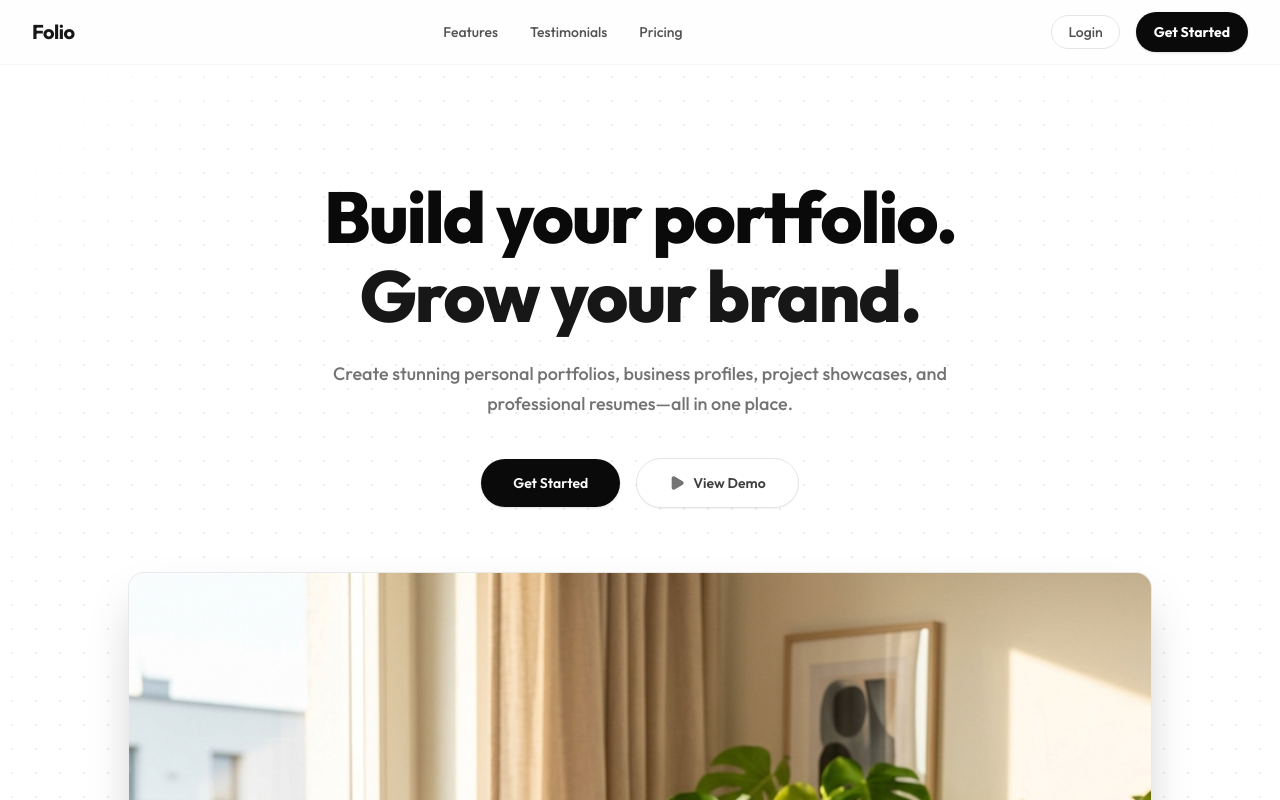
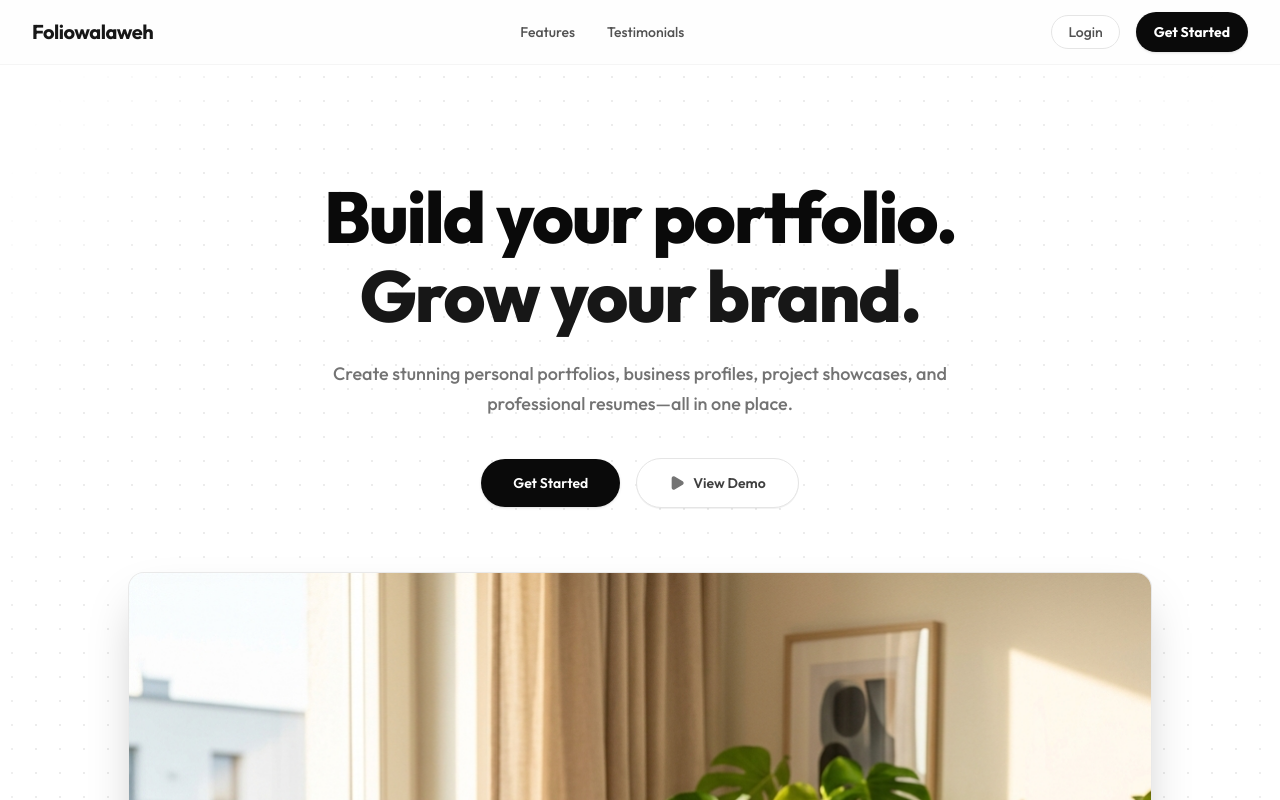
Before and after one commit to sushitrash06/porto-admin-fe, a React (Vite) app: page / in a window 1280 px wide. Shown: the top 800 px of the page. Built offline with nearby package versions, Linux system fonts and the light colour scheme.

Commit message:
feat: add layout components, landing page, login page, and application entry point

```diff
--- a/index.html
+++ b/index.html
@@ -4,7 +4,7 @@
     <meta charset="UTF-8" />
     <link rel="icon" type="image/svg+xml" href="/favicon.svg" />
     <meta name="viewport" content="width=device-width, initial-scale=1.0" />
-    <title>porto-admin-dev-fe</title>
+    <title>Foliowalaweh</title>
   </head>
   <body>
     <div id="root"></div>
--- a/src/App.tsx
+++ b/src/App.tsx
@@ -217,7 +217,7 @@ function AppContent({ currentUser, handleLoginSuccess, handleLogout }: AppConten
           <div className="mx-auto max-w-7xl px-4 text-center sm:px-6 lg:px-8">
             <div className="flex flex-col items-center justify-between gap-4 sm:flex-row">
               <span className="font-sans text-xs text-neutral-450">
-                © {new Date().getFullYear()} AdminPortfolio Hub. Complete persistent sandbox directory.
+                © {new Date().getFullYear()} Foliowalaweh Hub. Complete persistent sandbox directory.
               </span>
               <div className="flex items-center space-x-1 font-mono text-[10px] text-neutral-400">
                 <Cpu className="h-3 w-3" />
--- a/src/components/organisms/AdminSidebar.tsx
+++ b/src/components/organisms/AdminSidebar.tsx
@@ -67,7 +67,7 @@ export const AdminSidebar: React.FC<AdminSidebarProps> = ({ currentUser }) => {
                         <LayoutDashboard className="h-4 w-4" />
                     </div>
                     <span className="font-sans text-lg font-bold text-white tracking-wide">
-                        PortoAdmin
+                        Foliowalaweh
                     </span>
                 </div>
             </div>
--- a/src/components/organisms/Navbar.tsx
+++ b/src/components/organisms/Navbar.tsx
@@ -72,7 +72,7 @@ export const Navbar: React.FC<NavbarProps> = ({ currentUser, onLogout }) => {
               </div>
               <div>
                 <span className="font-bold text-lg tracking-tight text-slate-900 font-sans">
-                  DevPortal
+                  Foliowalaweh
                 </span>
                 <span className="ml-1.5 rounded-md bg-slate-100 border border-slate-200 px-1.5 py-0.5 font-mono text-[9px] font-bold uppercase tracking-wider text-slate-500">
                   Admin
@@ -81,7 +81,7 @@ export const Navbar: React.FC<NavbarProps> = ({ currentUser, onLogout }) => {
             </>
           ) : (
             <span className="font-sans text-xl font-bold tracking-tight text-neutral-900">
-              Folio
+              Foliowalaweh
             </span>
           )}
         </div>
@@ -101,12 +101,12 @@ export const Navbar: React.FC<NavbarProps> = ({ currentUser, onLogout }) => {
             >
               Testimonials
             </button>
-            <button
+            {/* <button
               onClick={() => handleScrollTo('pricing')}
               className="text-sm font-medium text-neutral-600 hover:text-neutral-950 transition-colors cursor-pointer"
             >
               Pricing
-            </button>
+            </button> */}
           </nav>
         )}
 
--- a/src/components/pages/LandingPage.tsx
+++ b/src/components/pages/LandingPage.tsx
@@ -9,7 +9,7 @@ import { ProjectType } from '../../types';
 import type { Project } from '../../types';
 import {
     Briefcase, FolderGit2, Search, Calendar, Github, GraduationCap,
-    Sparkles, Code2, Globe, Loader2, Play, Check, Star, User, FileText
+    Sparkles, Code2, Globe, Loader2, Play, Star, User, FileText
 } from 'lucide-react';
 import { useProfile } from '../../hooks/useProfile';
 import { useMyExperiences } from '../../hooks/useExperiences';
@@ -220,7 +220,7 @@ export const LandingPage: React.FC = () => {
                                 ))}
                             </div>
                             <p className="text-neutral-600 text-sm leading-relaxed mb-6 font-medium italic">
-                                "Folio helped me organize my scattered side projects and career milestones into a single, cohesive timeline. I shared it on LinkedIn and got contacted by three recruiters within a week!"
+                                "Foliowalaweh helped me organize my scattered side projects and career milestones into a single, cohesive timeline. I shared it on LinkedIn and got contacted by three recruiters within a week!"
                             </p>
                             <div className="flex items-center gap-3">
                                 <div className="h-10 w-10 rounded-full bg-slate-205 flex items-center justify-center font-bold text-neutral-700 text-sm">
@@ -240,7 +240,7 @@ export const LandingPage: React.FC = () => {
                                 ))}
                             </div>
                             <p className="text-neutral-600 text-sm leading-relaxed mb-6 font-medium italic">
-                                "As a small digital agency, we needed a neat showcase that wasn't overly complex. Folio let us present our clients' success stories beautifully and cleanly. It's a game changer."
+                                "As a small digital agency, we needed a neat showcase that wasn't overly complex. Foliowalaweh let us present our clients' success stories beautifully and cleanly. It's a game changer."
                             </p>
                             <div className="flex items-center gap-3">
                                 <div className="h-10 w-10 rounded-full bg-slate-205 flex items-center justify-center font-bold text-neutral-700 text-sm">
@@ -255,7 +255,7 @@ export const LandingPage: React.FC = () => {
                     </div>
                 </section>
 
-                {/* Pricing Section */}
+                {/* Pricing Section (Temporarily hidden)
                 <section id="pricing" className="mx-auto max-w-7xl px-4 sm:px-6 lg:px-8 py-24 border-t border-neutral-100 scroll-mt-16 mb-12">
                     <div className="text-center mb-16">
                         <h2 className="text-3xl font-extrabold tracking-tight text-neutral-900 sm:text-4xl">
@@ -267,7 +267,7 @@ export const LandingPage: React.FC = () => {
                     </div>
 
                     <div className="grid grid-cols-1 md:grid-cols-3 gap-8 max-w-5xl mx-auto items-stretch">
-                        {/* Free Tier */}
+                        Free Tier
                         <div className="rounded-2xl border border-neutral-200 bg-white p-8 flex flex-col justify-between hover:border-neutral-300 transition duration-300">
                             <div>
                                 <h3 className="text-lg font-bold text-neutral-900">Developer Starter</h3>
@@ -296,7 +296,7 @@ export const LandingPage: React.FC = () => {
                             </Link>
                         </div>
 
-                        {/* Pro Tier (Popular) */}
+                        Pro Tier (Popular)
                         <div className="rounded-2xl border-2 border-neutral-900 bg-white p-8 flex flex-col justify-between relative shadow-sm">
                             <div className="absolute top-0 right-8 transform -translate-y-1/2 rounded-full bg-neutral-955 text-white px-3 py-1 font-mono text-[9px] font-bold uppercase tracking-wider">
                                 Popular
@@ -332,7 +332,7 @@ export const LandingPage: React.FC = () => {
                             </Link>
                         </div>
 
-                        {/* Agency Tier */}
+                        Agency Tier
                         <div className="rounded-2xl border border-neutral-200 bg-white p-8 flex flex-col justify-between hover:border-neutral-300 transition duration-300">
                             <div>
                                 <h3 className="text-lg font-bold text-neutral-900">Agency & Teams</h3>
@@ -366,6 +366,7 @@ export const LandingPage: React.FC = () => {
                         </div>
                     </div>
                 </section>
+                */}
             </div>
         );
     }
--- a/src/components/pages/LoginPage.tsx
+++ b/src/components/pages/LoginPage.tsx
@@ -100,7 +100,7 @@ export const LoginPage: React.FC<LoginPageProps> = ({ onLoginSuccess }) => {
                     </div>
 
                     <h2 className="mt-4 font-sans text-xl font-bold tracking-tight text-slate-900">
-                        Sign In to Portal
+                        Sign In to Foliowalaweh
                     </h2>
                     <p className="mt-1 font-sans text-xs text-slate-400">
                         Enter secure credentials to administer directory databases.
```
